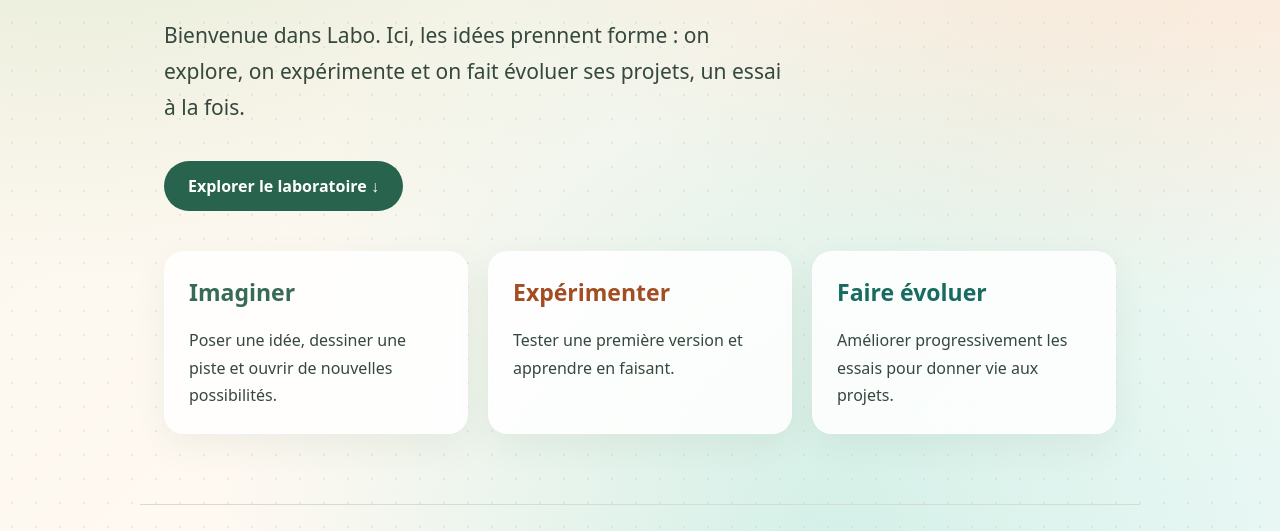
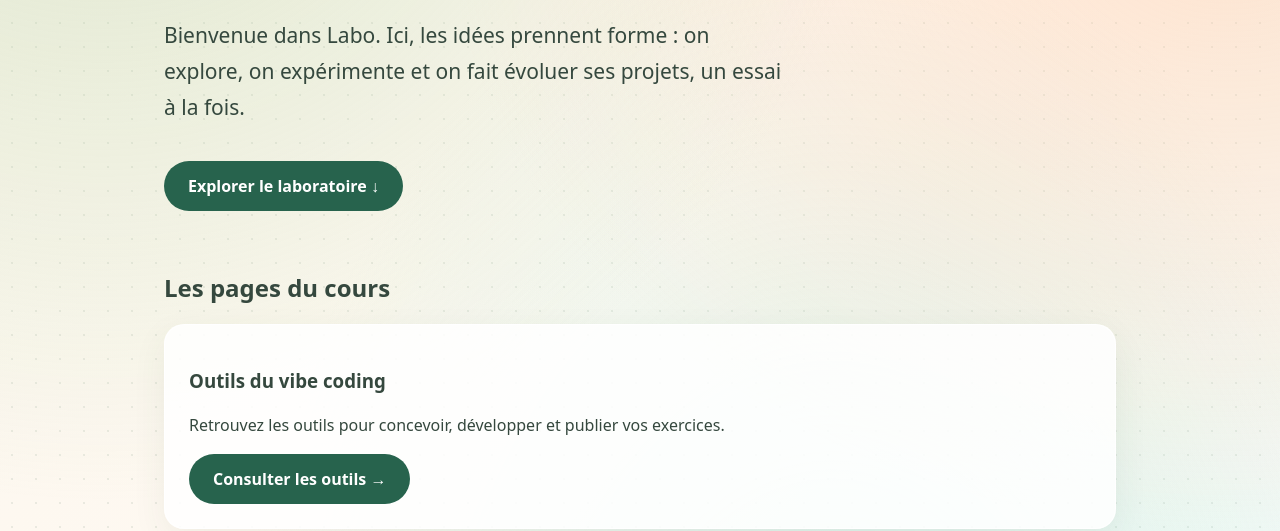
Before and after one commit to seayousooon/Labo, a plain HTML site: page index.html in a window 1280 px wide. Shown: the part 421-952 px from the top of the page. Drawn offline with Linux system fonts and the light colour scheme.

Commit message:
Ajouter l'accès aux outils depuis l'accueil du cours

```diff
--- a/index.html
+++ b/index.html
@@ -46,6 +46,10 @@ footer{color:#52644f}
 <p class="intro">bonjour les scapiens et scapiennes</p>
 <p class="intro">Bienvenue dans Labo. Ici, les idées prennent forme : on explore, on expérimente et on fait évoluer ses projets, un essai à la fois.</p>
 <a class="button" href="#explorer">Explorer le laboratoire ↓</a>
+<section aria-labelledby="pages-cours" style="margin-bottom:40px">
+<h2 id="pages-cours">Les pages du cours</h2>
+<article class="card"><h3>Outils du vibe coding</h3><p>Retrouvez les outils pour concevoir, développer et publier vos exercices.</p><a class="button" href="./outils.html" style="margin-bottom:0">Consulter les outils →</a></article>
+</section>
 <section id="explorer" class="grid" aria-label="Les possibilités du laboratoire">
 <article class="card"><h2>Imaginer</h2><p>Poser une idée, dessiner une piste et ouvrir de nouvelles possibilités.</p></article>
 <article class="card"><h2>Expérimenter</h2><p>Tester une première version et apprendre en faisant.</p></article>
```
